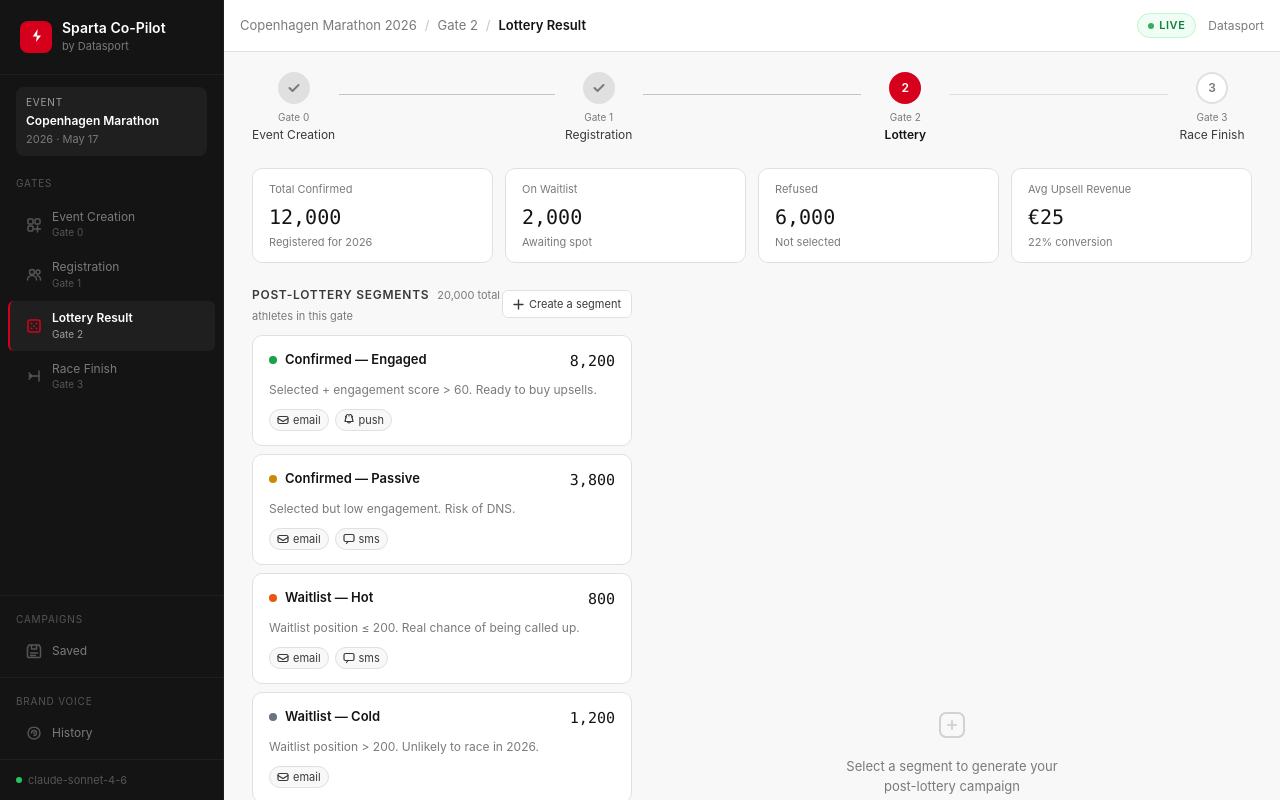
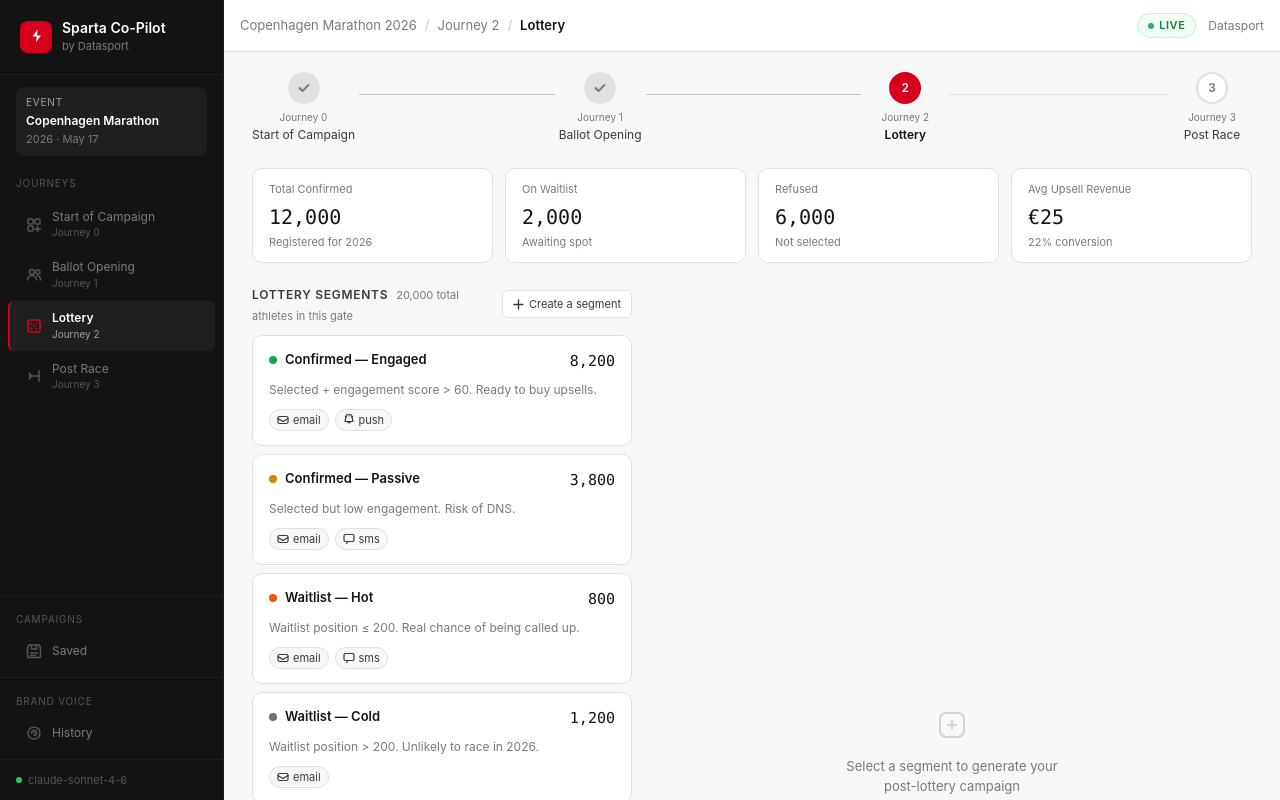
Before and after one commit to rmalet-datasport/sparta-copilot-poc, a Next.js app: page /gate/lottery in a window 1280 px wide. Built offline with nearby package versions, Linux system fonts and the light colour scheme.

Commit message:
feat: rename gates to journeys, update all journey display labels

```diff
--- a/app/brand-voice/page.tsx
+++ b/app/brand-voice/page.tsx
@@ -4,10 +4,10 @@ import { useState, useRef } from 'react';
 import { useBrandHistory } from '@/lib/context/BrandHistoryContext';
 
 const GATE_LABELS: Record<string, string> = {
-  gate0: 'Event Creation',
-  gate1: 'Registration',
-  gate2: 'Lottery Result',
-  gate3: 'Race Finish',
+  gate0: 'Start of Campaign',
+  gate1: 'Ballot Opening',
+  gate2: 'Lottery',
+  gate3: 'Post Race',
 };
 
 const CHANNEL_COLORS: Record<string, { color: string; bg: string }> = {
--- a/app/campaigns/page.tsx
+++ b/app/campaigns/page.tsx
@@ -1,6 +1,6 @@
 'use client';
 
-import { useState } from 'react';
+import { useState, useEffect } from 'react';
 import { useCampaignHistory, type SavedAsset } from '@/lib/context/CampaignHistoryContext';
 import AssetCard from '@/components/campaign/AssetCard';
 
@@ -56,8 +56,11 @@ function getPreview(asset: SavedAsset['asset']): string {
 }
 
 export default function CampaignsPage() {
-  const { savedAssets } = useCampaignHistory();
+  const { savedAssets, removeAsset, updateAsset } = useCampaignHistory();
   const [selected, setSelected] = useState<SavedAsset | null>(null);
+  const [modalSaved, setModalSaved] = useState(false);
+
+  useEffect(() => { setModalSaved(false); }, [selected?.id]);
 
   return (
     <div style={{ padding: '28px', maxWidth: 1100 }}>
@@ -129,9 +132,26 @@ export default function CampaignsPage() {
                       {item.channel}
                     </span>
                   </div>
-                  <span style={{ fontSize: 10, color: 'var(--fg-3)', fontFamily: 'var(--font-mono)' }}>
-                    {formatTime(item.savedAt)}
-                  </span>
+                  <div style={{ display: 'flex', alignItems: 'center', gap: 8 }}>
+                    <span style={{ fontSize: 10, color: 'var(--fg-3)', fontFamily: 'var(--font-mono)' }}>
+                      {formatTime(item.savedAt)}
+                    </span>
+                    <button
+                      onClick={e => { e.stopPropagation(); removeAsset(item.id); if (selected?.id === item.id) setSelected(null); }}
+                      title="Delete"
+                      style={{
+                        background: 'none', border: 'none', cursor: 'pointer',
+                        color: 'var(--fg-3)', padding: 2, display: 'flex', alignItems: 'center',
+                        borderRadius: 4, transition: 'color 0.15s',
+                      }}
+                      onMouseEnter={e => (e.currentTarget.style.color = '#DC2626')}
+                      onMouseLeave={e => (e.currentTarget.style.color = 'var(--fg-3)')}
+                    >
+                      <svg width="13" height="13" viewBox="0 0 13 13" fill="none">
+                        <path d="M2 3.5h9M5 3.5V2.5h3v1M5.5 6v3.5M7.5 6v3.5M3 3.5l.5 7h6l.5-7" stroke="currentColor" strokeWidth="1.2" strokeLinecap="round" strokeLinejoin="round"/>
+                      </svg>
+                    </button>
+                  </div>
                 </div>
 
                 {/* Body */}
@@ -223,9 +243,17 @@ export default function CampaignsPage() {
               </button>
             </div>
 
-            {/* Asset content (read-only) */}
+            {/* Asset content — éditable */}
             <div style={{ padding: '20px' }}>
-              <AssetCard asset={selected.asset} savedImageUrl={selected.imageUrl} />
+              <AssetCard
+                asset={selected.asset}
+                savedImageUrl={selected.imageUrl}
+                isSaved={modalSaved}
+                onSave={(imageUrl, editedAsset) => {
+                  updateAsset(selected.id, editedAsset ?? selected.asset, imageUrl);
+                  setModalSaved(true);
+                }}
+              />
             </div>
           </div>
         </div>
--- a/app/gate/creation/page.tsx
+++ b/app/gate/creation/page.tsx
@@ -145,7 +145,7 @@ export default function CreationPage() {
         <div className="sparta-gate-left" style={{ flex: '0 0 360px' }}>
           <div style={{ display: 'flex', alignItems: 'center', justifyContent: 'space-between', marginBottom: 10 }}>
             <div>
-              <span style={{ fontSize: 12, fontWeight: 570, color: 'var(--fg-2)', textTransform: 'uppercase', letterSpacing: '0.06em' }}>Pre-ballot Segments</span>
+              <span style={{ fontSize: 12, fontWeight: 570, color: 'var(--fg-2)', textTransform: 'uppercase', letterSpacing: '0.06em' }}>Start of Campaign Segments</span>
               <span style={{ marginLeft: 8, fontSize: 11, color: 'var(--fg-3)' }}>{GATE_TOTAL.toLocaleString('en-US')} total prospects in this gate</span>
             </div>
             <button
@@ -278,7 +278,7 @@ export default function CreationPage() {
                 <ChannelSelector available={['email', 'sms', 'push', 'instagram']} selected={channels} onChange={setChannels} rationale={{}} />
               </div>
               <div style={{ borderBottom: '1px solid var(--border-1)', marginBottom: 20 }} />
-              <CampaignGenerator gate="gate0" segment="custom_segment" channels={channels} segmentDescription={buildSegmentDescription(selectedCustom)} gateLabel="Event Creation" segmentName={selectedCustom.name} segmentColor={selectedCustom.color} segmentColorBg={selectedCustom.colorBg} />
+              <CampaignGenerator gate="gate0" segment="custom_segment" channels={channels} segmentDescription={buildSegmentDescription(selectedCustom)} gateLabel="Start of Campaign" segmentName={selectedCustom.name} segmentColor={selectedCustom.color} segmentColorBg={selectedCustom.colorBg} />
             </div>
           </div>
         ) : selected ? (
@@ -304,7 +304,7 @@ export default function CreationPage() {
                 />
               </div>
               <div style={{ borderBottom: '1px solid var(--border-1)', marginBottom: 20 }} />
-              <CampaignGenerator gate="gate0" segment={selected.id} channels={channels} gateLabel="Event Creation" segmentName={selected.label} segmentColor={selected.color} segmentColorBg={selected.colorBg} />
+              <CampaignGenerator gate="gate0" segment={selected.id} channels={channels} gateLabel="Start of Campaign" segmentName={selected.label} segmentColor={selected.color} segmentColorBg={selected.colorBg} />
             </div>
           </div>
         ) : (
--- a/app/gate/finish/page.tsx
+++ b/app/gate/finish/page.tsx
@@ -81,7 +81,7 @@ export default function FinishPage() {
 
   const aiParentInfo = useMemo(() => {
     if (aiParentId === '__full_pool__') {
-      return { label: 'All athletes (post-race)', scaledSize: GATE_TOTAL, athleteIds: [] as string[] };
+      return { label: 'All athletes (Post Race)', scaledSize: GATE_TOTAL, athleteIds: [] as string[] };
     }
     const seg = SEGMENTS.find(s => s.id === aiParentId);
     if (!seg) return { label: 'All athletes', scaledSize: GATE_TOTAL, athleteIds: [] as string[] };
@@ -185,7 +185,7 @@ export default function FinishPage() {
         <div className="sparta-gate-left" style={{ flex: '0 0 360px', display: 'flex', flexDirection: 'column', gap: 8 }}>
           <div style={{ display: 'flex', alignItems: 'center', justifyContent: 'space-between', marginBottom: 2 }}>
             <div>
-              <span style={{ fontSize: 12, fontWeight: 570, color: 'var(--fg-2)', textTransform: 'uppercase', letterSpacing: '0.06em' }}>Post-race Segments</span>
+              <span style={{ fontSize: 12, fontWeight: 570, color: 'var(--fg-2)', textTransform: 'uppercase', letterSpacing: '0.06em' }}>Post Race Segments</span>
               <span style={{ marginLeft: 8, fontSize: 11, color: 'var(--fg-3)' }}>{GATE_TOTAL.toLocaleString('en-US')} total athletes in this gate</span>
             </div>
             <button
@@ -302,7 +302,7 @@ export default function FinishPage() {
                 />
               </div>
               <div style={{ borderBottom: '1px solid var(--border-1)', marginBottom: 20 }} />
-              <CampaignGenerator gate="gate3" segment={selectedStatic.id} channels={channels} gateLabel="Race Finish" segmentName={selectedStatic.label} segmentColor={selectedStatic.color} segmentColorBg={selectedStatic.colorBg} />
+              <CampaignGenerator gate="gate3" segment={selectedStatic.id} channels={channels} gateLabel="Post Race" segmentName={selectedStatic.label} segmentColor={selectedStatic.color} segmentColorBg={selectedStatic.colorBg} />
             </div>
           </div>
         ) : selectedCustom ? (
@@ -350,7 +350,7 @@ export default function FinishPage() {
                 segment="custom_segment"
                 channels={channels}
                 segmentDescription={buildSegmentDescription(selectedCustom)}
-                gateLabel="Race Finish"
+                gateLabel="Post Race"
                 segmentName={selectedCustom.name}
                 segmentColor={selectedCustom.color}
                 segmentColorBg={selectedCustom.colorBg}
--- a/app/gate/lottery/page.tsx
+++ b/app/gate/lottery/page.tsx
@@ -175,7 +175,7 @@ export default function LotteryPage() {
         <div className="sparta-gate-left" style={{ flex: '0 0 380px', display: 'flex', flexDirection: 'column', gap: 8 }}>
           <div style={{ display: 'flex', alignItems: 'center', justifyContent: 'space-between', marginBottom: 2 }}>
             <div>
-              <span style={{ fontSize: 12, fontWeight: 570, color: 'var(--fg-2)', textTransform: 'uppercase', letterSpacing: '0.06em' }}>Post-lottery Segments</span>
+              <span style={{ fontSize: 12, fontWeight: 570, color: 'var(--fg-2)', textTransform: 'uppercase', letterSpacing: '0.06em' }}>Lottery Segments</span>
               <span style={{ marginLeft: 8, fontSize: 11, color: 'var(--fg-3)' }}>{GATE_TOTAL.toLocaleString('en-US')} total athletes in this gate</span>
             </div>
             <button
@@ -292,7 +292,7 @@ export default function LotteryPage() {
                 />
               </div>
               <div style={{ borderBottom: '1px solid var(--border-1)', marginBottom: 20 }} />
-              <CampaignGenerator gate="gate2" segment={selectedStatic.id} channels={channels} gateLabel="Lottery Result" segmentName={selectedStatic.label} segmentColor={selectedStatic.color} segmentColorBg={selectedStatic.colorBg} />
+              <CampaignGenerator gate="gate2" segment={selectedStatic.id} channels={channels} gateLabel="Lottery" segmentName={selectedStatic.label} segmentColor={selectedStatic.color} segmentColorBg={selectedStatic.colorBg} />
             </div>
           </div>
         ) : selectedCustom ? (
@@ -340,7 +340,7 @@ export default function LotteryPage() {
                 segment="custom_segment"
                 channels={channels}
                 segmentDescription={buildSegmentDescription(selectedCustom)}
-                gateLabel="Lottery Result"
+                gateLabel="Lottery"
                 segmentName={selectedCustom.name}
                 segmentColor={selectedCustom.color}
                 segmentColorBg={selectedCustom.colorBg}
--- a/app/gate/registration/page.tsx
+++ b/app/gate/registration/page.tsx
@@ -177,7 +177,7 @@ export default function RegistrationPage() {
         <div className="sparta-gate-left" style={{ flex: '0 0 380px', display: 'flex', flexDirection: 'column', gap: 8 }}>
           <div style={{ display: 'flex', alignItems: 'center', justifyContent: 'space-between', marginBottom: 2 }}>
             <div>
-              <span style={{ fontSize: 12, fontWeight: 570, color: 'var(--fg-2)', textTransform: 'uppercase', letterSpacing: '0.06em' }}>Pre-lottery Segments</span>
+              <span style={{ fontSize: 12, fontWeight: 570, color: 'var(--fg-2)', textTransform: 'uppercase', letterSpacing: '0.06em' }}>Ballot Opening Segments</span>
               <span style={{ marginLeft: 8, fontSize: 11, color: 'var(--fg-3)' }}>{GATE_TOTAL.toLocaleString('en-US')} total athletes in this gate</span>
             </div>
             <button
--- a/components/gates/GateTimeline.tsx
+++ b/components/gates/GateTimeline.tsx
@@ -3,10 +3,10 @@
 import Link from 'next/link';
 
 const GATES = [
-  { id: 'creation', label: 'Event Creation', sub: 'Gate 0', href: '/gate/creation' },
-  { id: 'registration', label: 'Registration', sub: 'Gate 1', href: '/gate/registration' },
-  { id: 'lottery', label: 'Lottery', sub: 'Gate 2', href: '/gate/lottery' },
-  { id: 'finish', label: 'Race Finish', sub: 'Gate 3', href: '/gate/finish' },
+  { id: 'creation', label: 'Start of Campaign', sub: 'Journey 0', href: '/gate/creation' },
+  { id: 'registration', label: 'Ballot Opening', sub: 'Journey 1', href: '/gate/registration' },
+  { id: 'lottery', label: 'Lottery', sub: 'Journey 2', href: '/gate/lottery' },
+  { id: 'finish', label: 'Post Race', sub: 'Journey 3', href: '/gate/finish' },
 ];
 
 interface Props {
--- a/components/layout/Sidebar.tsx
+++ b/components/layout/Sidebar.tsx
@@ -10,8 +10,8 @@ import { useSidebar } from '@/lib/context/SidebarContext';
 const GATES = [
   {
     id: 'creation',
-    label: 'Event Creation',
-    sublabel: 'Gate 0',
+    label: 'Start of Campaign',
+    sublabel: 'Journey 0',
     href: '/gate/creation',
     icon: (
       <svg width="16" height="16" viewBox="0 0 16 16" fill="none">
@@ -24,8 +24,8 @@ const GATES = [
   },
   {
     id: 'registration',
-    label: 'Registration',
-    sublabel: 'Gate 1',
+    label: 'Ballot Opening',
+    sublabel: 'Journey 1',
     href: '/gate/registration',
     icon: (
       <svg width="16" height="16" viewBox="0 0 16 16" fill="none">
@@ -38,8 +38,8 @@ const GATES = [
   },
   {
     id: 'lottery',
-    label: 'Lottery Result',
-    sublabel: 'Gate 2',
+    label: 'Lottery',
+    sublabel: 'Journey 2',
     href: '/gate/lottery',
     icon: (
       <svg width="16" height="16" viewBox="0 0 16 16" fill="none">
@@ -54,8 +54,8 @@ const GATES = [
   },
   {
     id: 'finish',
-    label: 'Race Finish',
-    sublabel: 'Gate 3',
+    label: 'Post Race',
+    sublabel: 'Journey 3',
     href: '/gate/finish',
     icon: (
       <svg width="16" height="16" viewBox="0 0 16 16" fill="none">
@@ -153,7 +153,7 @@ export default function Sidebar() {
       {/* Navigation */}
       <nav style={{ flex: 1, padding: '4px 0' }}>
         <div style={{ padding: '4px 16px 8px', color: 'var(--color-grey-600)', fontSize: 10, textTransform: 'uppercase', letterSpacing: '0.08em' }}>
-          Gates
+          Journeys
         </div>
         {GATES.map((gate) => {
           const isActive = pathname.startsWith(gate.href);
--- a/components/layout/Topbar.tsx
+++ b/components/layout/Topbar.tsx
@@ -4,10 +4,10 @@ import { usePathname } from 'next/navigation';
 import { useSidebar } from '@/lib/context/SidebarContext';
 
 const GATE_LABELS: Record<string, { gate: string; label: string }> = {
-  '/gate/creation': { gate: 'Gate 0', label: 'Event Creation' },
-  '/gate/registration': { gate: 'Gate 1', label: 'Registration Opens' },
-  '/gate/lottery': { gate: 'Gate 2', label: 'Lottery Result' },
-  '/gate/finish': { gate: 'Gate 3', label: 'Race Finish' },
+  '/gate/creation': { gate: 'Journey 0', label: 'Start of Campaign' },
+  '/gate/registration': { gate: 'Journey 1', label: 'Ballot Opening' },
+  '/gate/lottery': { gate: 'Journey 2', label: 'Lottery' },
+  '/gate/finish': { gate: 'Journey 3', label: 'Post Race' },
 };
 
 export default function Topbar() {
--- a/lib/context/CampaignHistoryContext.tsx
+++ b/lib/context/CampaignHistoryContext.tsx
@@ -1,6 +1,6 @@
 'use client';
 
-import { createContext, useContext, useState, type ReactNode } from 'react';
+import { createContext, useContext, useState, useEffect, type ReactNode } from 'react';
 
 export interface CampaignAsset {
   channel: string;
@@ -29,6 +29,20 @@ export interface SavedAsset {
 interface ContextValue {
   savedAssets: SavedAsset[];
   saveAsset: (a: Omit<SavedAsset, 'id' | 'savedAt'>) => void;
+  removeAsset: (id: string) => void;
+  updateAsset: (id: string, edited: CampaignAsset, imageUrl?: string) => void;
+}
+
+const STORAGE_KEY = 'sparta_saved_assets';
+
+function loadFromStorage(): SavedAsset[] {
+  try {
+    const raw = localStorage.getItem(STORAGE_KEY);
+    if (!raw) return [];
+    return JSON.parse(raw) as SavedAsset[];
+  } catch {
+    return [];
+  }
 }
 
 const CampaignHistoryContext = createContext<ContextValue | null>(null);
@@ -36,15 +50,41 @@ const CampaignHistoryContext = createContext<ContextValue | null>(null);
 export function CampaignHistoryProvider({ children }: { children: ReactNode }) {
   const [savedAssets, setSavedAssets] = useState<SavedAsset[]>([]);
 
+  useEffect(() => {
+    setSavedAssets(loadFromStorage());
+  }, []);
+
   const saveAsset = (a: Omit<SavedAsset, 'id' | 'savedAt'>) => {
-    setSavedAssets(prev => [
-      { ...a, id: `asset_${prev.length}_${Math.random().toString(36).slice(2, 6)}`, savedAt: Date.now() },
-      ...prev,
-    ]);
+    setSavedAssets(prev => {
+      const next = [
+        { ...a, id: `asset_${prev.length}_${Math.random().toString(36).slice(2, 6)}`, savedAt: Date.now() },
+        ...prev,
+      ];
+      localStorage.setItem(STORAGE_KEY, JSON.stringify(next));
+      return next;
+    });
+  };
+
+  const removeAsset = (id: string) => {
+    setSavedAssets(prev => {
+      const next = prev.filter(a => a.id !== id);
+      localStorage.setItem(STORAGE_KEY, JSON.stringify(next));
+      return next;
+    });
+  };
+
+  const updateAsset = (id: string, edited: CampaignAsset, imageUrl?: string) => {
+    setSavedAssets(prev => {
+      const next = prev.map(a =>
+        a.id === id ? { ...a, asset: edited, imageUrl: imageUrl ?? a.imageUrl } : a
+      );
+      localStorage.setItem(STORAGE_KEY, JSON.stringify(next));
+      return next;
+    });
   };
 
   return (
-    <CampaignHistoryContext.Provider value={{ savedAssets, saveAsset }}>
+    <CampaignHistoryContext.Provider value={{ savedAssets, saveAsset, removeAsset, updateAsset }}>
       {children}
     </CampaignHistoryContext.Provider>
   );
```
